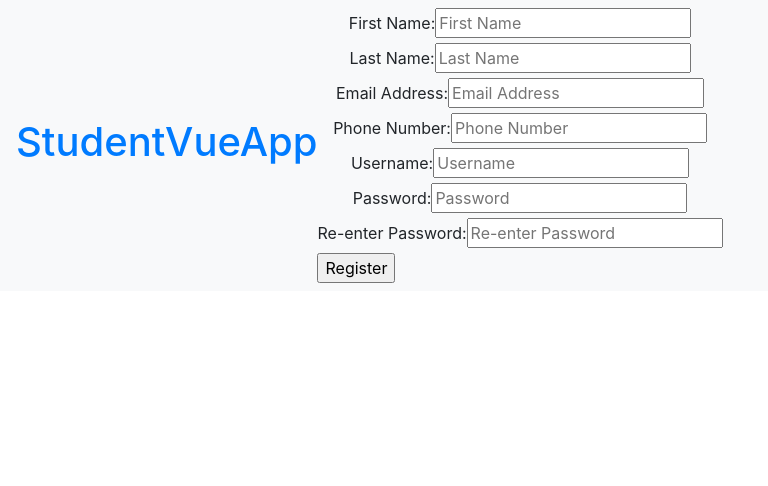
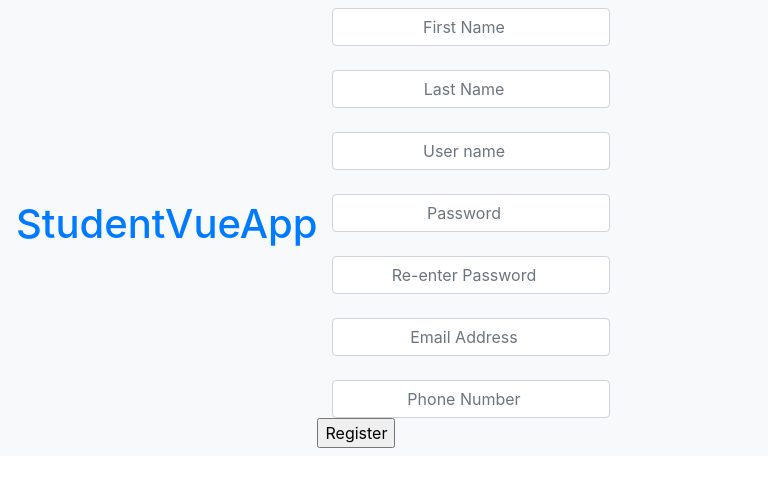
Before and after one commit to Quad22-Technologies/StudentVueApp, an Angular app: page /registration in a window 1280 px wide. Shown: the top 486 px of the page, without its empty margins (0-768 px from the left). Built offline with nearby package versions, Linux system fonts and the light colour scheme.

Commit message:
updated textfills to use bootstrap

```diff
--- a/src/app/registration/registration.component.html
+++ b/src/app/registration/registration.component.html
@@ -1,37 +1,21 @@
-<div class="user-reg-input">
-    <label for="FirstName">First Name: </label>
-    <input type="text" id ="FirstName" name="FirstName"
-    placeholder="First Name">
-</div>
-<div class="user-reg-input">
-    <label for="LastName">Last Name: </label>
-    <input type="text" id ="LastName" name="LastName"
-    placeholder="Last Name">
-</div>
-<div class="user-reg-input">
-    <label for="EmailAddress">Email Address: </label>
-    <input type="text" id ="EmailAddress" name="EmailAddress"
-    placeholder="Email Address">
-</div>
-<div class="user-reg-input">
-    <label for="PhoneNumber">Phone Number: </label>
-    <input type="text" id ="PhoneNumber" name="PhoneNumber"
-    placeholder="Phone Number">
-</div>
-<div class="user-reg-input">
-    <label for="UserName">Username: </label>
-    <input type="text" id ="UserName" name="UserName"
-    placeholder="Username">
-</div>
-<div class="user-reg-input">
-    <label for="Password">Password: </label>
-    <input type="text" id ="Password" name="Password"
-    placeholder="Password" minlength="8">
-</div>
-<div class="user-reg-input">
-    <label for="Password2">Re-enter Password: </label>
-    <input type="text" id ="Password2" name="Password2"
-    placeholder="Re-enter Password" minlength="8">
+<div class="container">
+    <div class="row justify-content-center">
+        <div class="col">
+            <input class="form-control mr-sm-1" type="search" placeholder="First Name" aria-label="Search" id="searchbar">
+            <br>
+            <input class="form-control mr-sm-1" type="search" placeholder="Last Name" aria-label="Search" id="searchbar">
+            <br>
+            <input class="form-control mr-sm-1" type="search" placeholder="User name" aria-label="Search" id="searchbar">
+            <br>
+            <input class="form-control mr-sm-1" type="search" placeholder="Password" aria-label="Search" id="searchbar" minlength="8">
+            <br>
+            <input class="form-control mr-sm-1" type="search" placeholder="Re-enter Password" aria-label="Search" id="searchbar" minlength="8">
+            <br>
+            <input class="form-control mr-sm-1" type="search" placeholder="Email Address" aria-label="Search" id="searchbar">
+            <br>
+            <input class="form-control mr-sm-1" type="search" placeholder="Phone Number" aria-label="Search" id="searchbar">
+        </div>
+    </div>
 </div>
 
 <div>
--- a/src/app/registration/registration.component.scss
+++ b/src/app/registration/registration.component.scss
@@ -1,3 +1,3 @@
-.user-reg-input {
+.form-control {
     text-align: center;
 }
```
